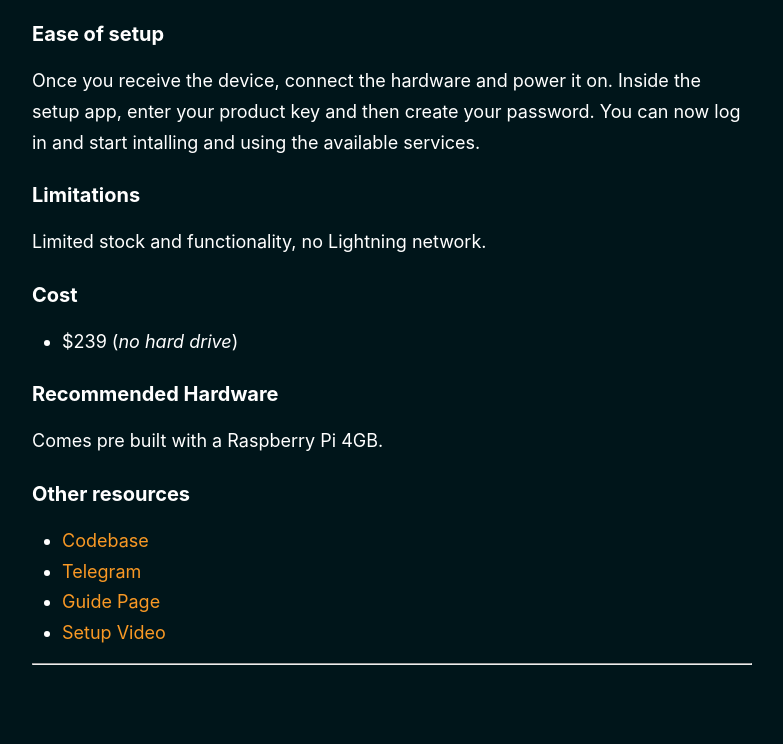
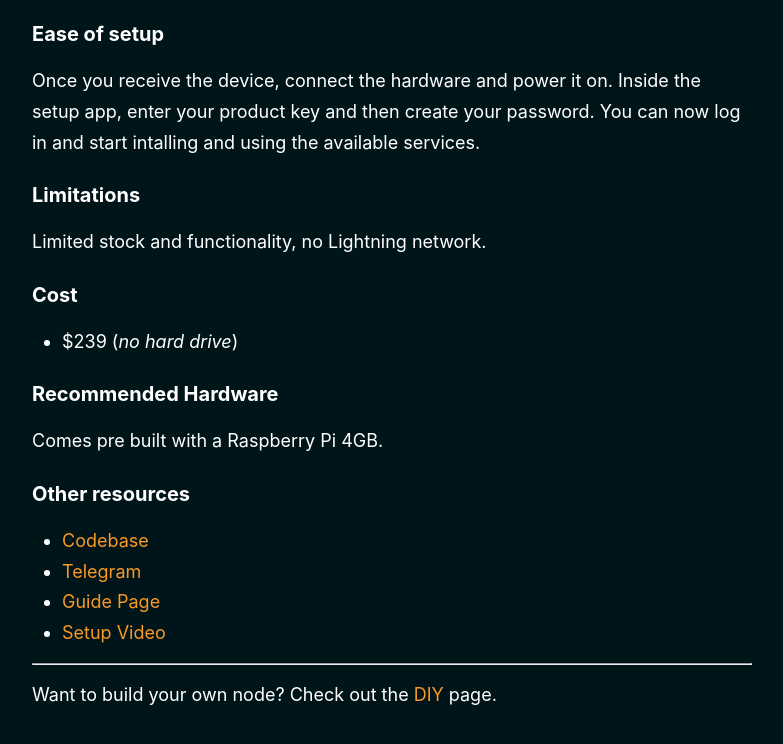
Before and after one commit to BitcoinQnA/node-guide, a Jekyll site: the page built from _pages/plug and play.md, in a window 1280 px wide and 900 px high, scrolled down 7727 px. Shown: the top 744 px of the window, without its empty margins (248-1031 px from the left). Built offline with Jekyll 4.4.1, drawn with Linux system fonts in a browser that asks for light colours.

Commit message:
Update plug and play.md

```diff
--- a/_pages/plug and play.md
+++ b/_pages/plug and play.md
@@ -257,3 +257,5 @@ Comes pre built with a Raspberry Pi 4GB.
 * [Setup Video](https://www.youtube.com/watch?v=YMStLevc034)
 
 ***
+
+Want to build your own node? Check out the [DIY](/do-it-yourself) page.
```
